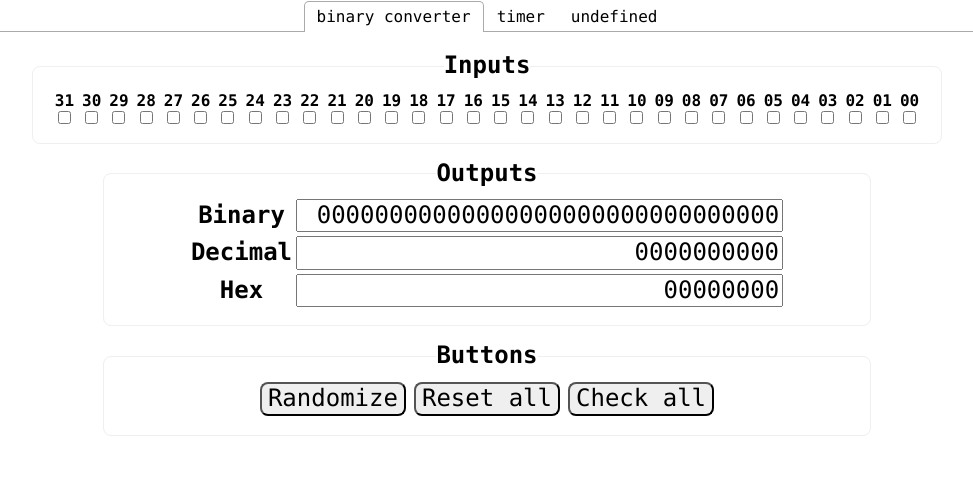
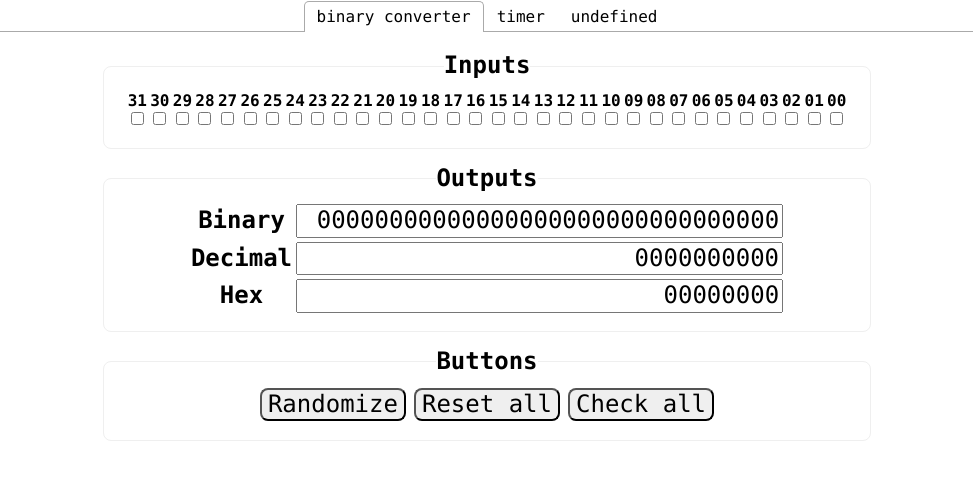
Before and after one commit to ychsiao168/simple-utility-app, a React (Create React App) app: page / in a window 1280 px wide. Shown: the top 480 px of the page, without its empty margins (153-1126 px from the left). Built offline with nearby package versions, Linux system fonts and the light colour scheme.

Commit message:
fix array component issue

```diff
--- /dev/null
+++ b/src/components/Checkbox.js
@@ -0,0 +1,15 @@
+import React from 'react'
+
+const Checkbox = ({ label, isSelected, onCheckboxChange }) => (
+  <label>
+    {label}
+    <input
+      type="checkbox"
+      name={label}
+      checked={isSelected}
+      onChange={onCheckboxChange}
+    />
+  </label>
+)
+
+export default Checkbox
--- /dev/null
+++ b/src/components/CheckboxGroup.js
@@ -0,0 +1,21 @@
+import React from 'react'
+import Checkbox from './Checkbox'
+
+const CheckboxGroup = ({ checkedArr, handler }) => {
+  const checkboxArr = checkedArr.map((checked, index) => {
+    return <Checkbox
+      label={index.toString(10).padStart(2, "0")}
+      isSelected={checked}
+      onCheckboxChange={handler}
+      key={index.toString(10).padStart(2, "0")}
+    />
+  })
+
+  return (
+    <div className="f5 flex flex-row-reverse ma1">
+      {checkboxArr}
+    </div>
+  );
+}
+
+export default CheckboxGroup
--- a/src/components/bin-converter.js
+++ b/src/components/bin-converter.js
@@ -1,10 +1,10 @@
 import React, { Component } from "react"
+import CheckboxGroup from './CheckboxGroup'
 
 class BinConverter extends Component {
 
   constructor(props) {
     super(props)
-    this.chkboxes32Arr = []
 
     this.bitsVal = 0
     this.state = {
@@ -80,31 +80,6 @@ class BinConverter extends Component {
   }
 
 
-  Checkbox = ({ label, isSelected, onCheckboxChange }) => (
-    <label className="flex flex-column f5 pa1 items-center">
-      {label}
-      <input
-        type="checkbox"
-        name={label}
-        checked={isSelected}
-        onChange={onCheckboxChange}
-      />
-    </label>
-  )
-
-
-  create32checkboxes = () => {
-    return this.state.checkedArr.map((checked, index) => {
-      return <this.Checkbox
-        label={index.toString(10).padStart(2, "0")}
-        isSelected={checked}
-        onCheckboxChange={this.handleCheckboxChange}
-        key={index.toString(10).padStart(2, "0")}
-      />
-    })
-  }
-
-
   OutputTable = () => {
     return <table className="center">
       <tbody>
@@ -137,12 +112,15 @@ class BinConverter extends Component {
 
 
   render() {
-    this.chkboxes32Arr = this.create32checkboxes()
+
     return (
       <div>
-        <fieldset className="flex flex-row-reverse ba br3 ma3 justify-center w-60 center">
+        <fieldset className="ba br3 ma3 w-60 center">
           <legend>Inputs</legend>
-          {this.chkboxes32Arr}
+          <CheckboxGroup
+            checkedArr={this.state.checkedArr}
+            handler={this.handleCheckboxChange}
+          />
         </fieldset>
 
         <fieldset className="ba br3 ma3 w-60 center">
```
